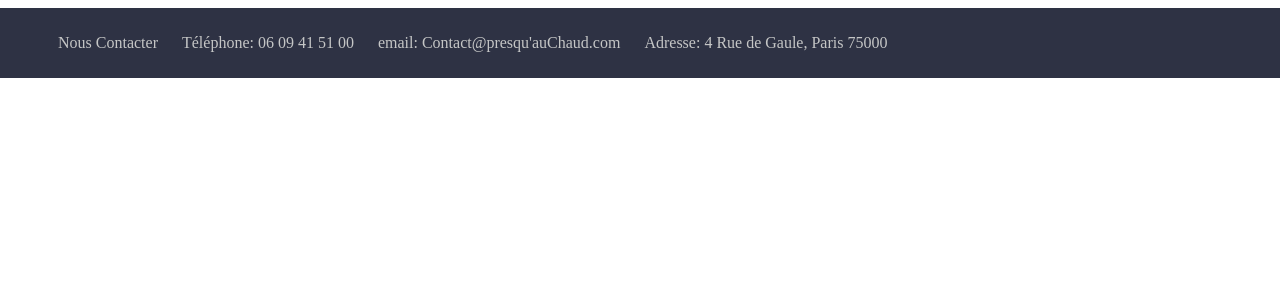
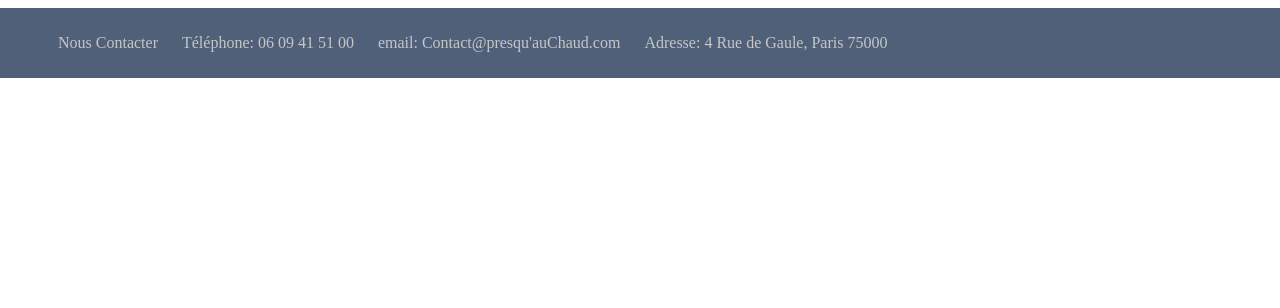
Before and after one commit to Mich3OOO/WEB, a PHP site: the page made by Modèle.html in a window 1280 px wide. Shown: the top 308 px of the page. Run offline with PHP 8.4, Linux system fonts and the light colour scheme.

Commit message:
footer color change

```diff
--- a/assets/footer.css
+++ b/assets/footer.css
@@ -6,7 +6,7 @@ footer>div>ul>li
 
 footer
 {
-    background-color: #2E3244;
+    background-color: #516079;
     color: #C5C6C6;
     margin-left: -10px;
     margin-right: -10px;
```
Also changed, not shown: Modèle.html (line endings or trailing spaces).
